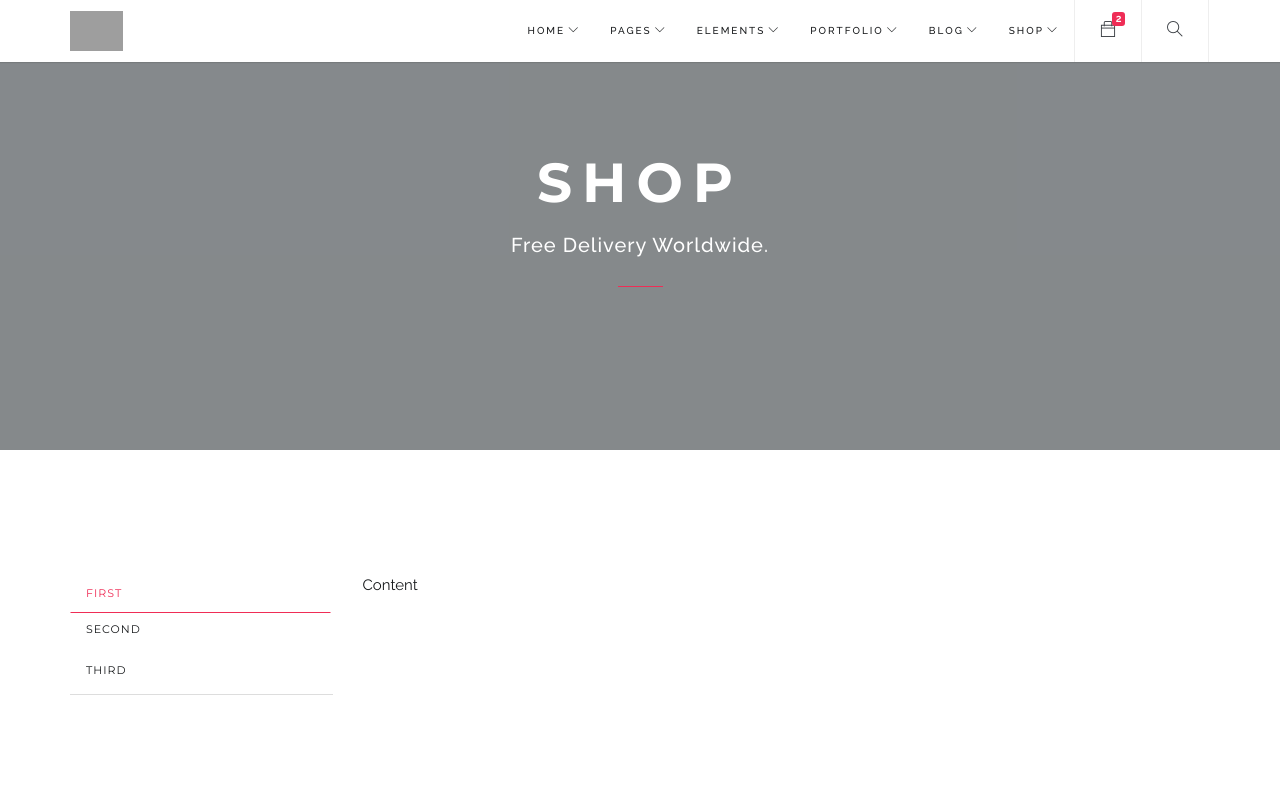
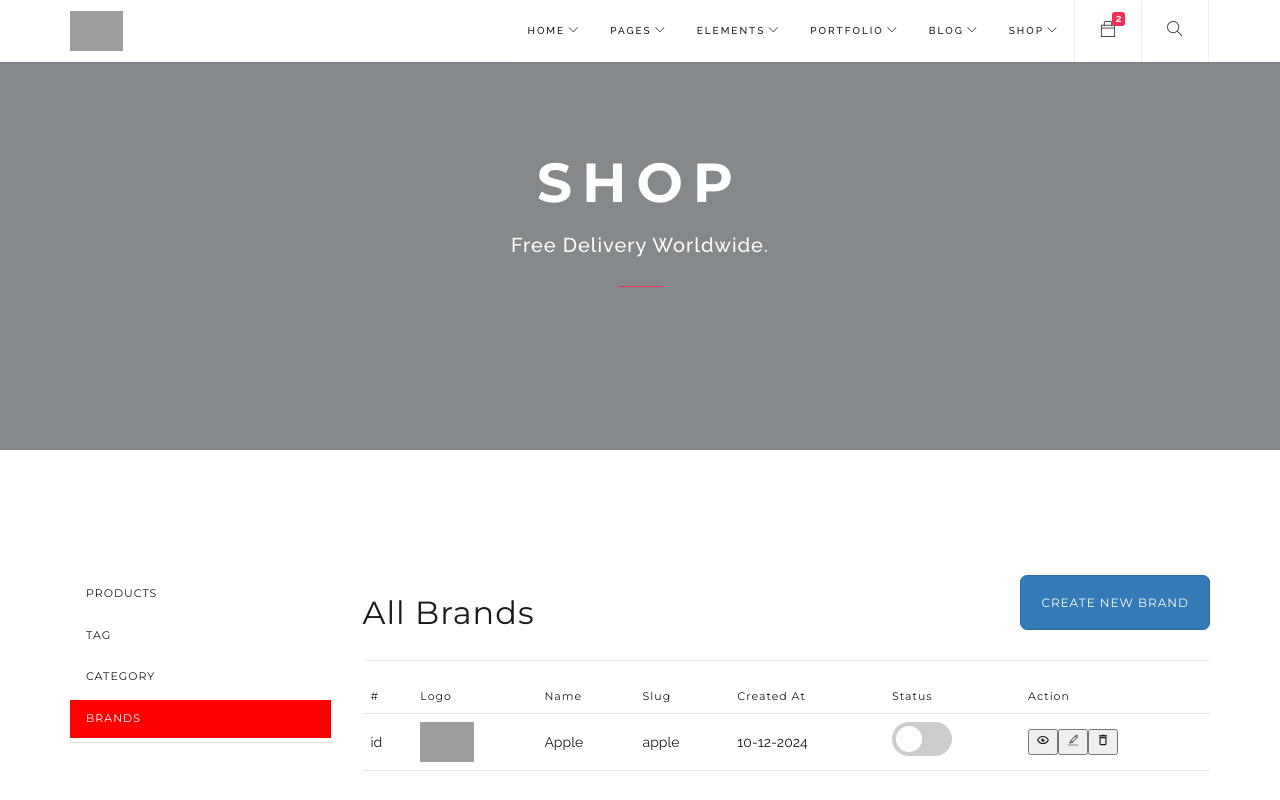
Before and after one commit to Nurunnahar1/shop-app-with-reactjs, a React (Vite) app: page /dashboard/brand in a window 1280 px wide. Shown: the top 800 px of the page. Built offline with nearby package versions, Linux system fonts and the light colour scheme; grey boxes are pictures that could not be loaded; a web font is replaced by a local one.

Commit message:
brand table ready

```diff
--- a/package.json
+++ b/package.json
@@ -14,6 +14,7 @@
     "react": "^18.3.1",
     "react-bootstrap": "^2.10.6",
     "react-dom": "^18.3.1",
+    "react-icons": "^5.3.0",
     "react-router-dom": "^7.0.1"
   },
   "devDependencies": {
--- a/src/App.css
+++ b/src/App.css
@@ -9,6 +9,23 @@
   }
 
   .admin-tabs li a.active {
-      background-color: red;
+      background-color: red !important;
       color: #fff;
   }
+
+  .data-header {
+      display: flex;
+      justify-content: space-between;
+  }
+
+  .data-header button {
+      padding: 0px 20px;
+      border-radius: 7px;
+  }
+
+  .table td {
+      vertical-align: middle !important;
+  }
+  .table td img{
+    height: 40px;
+  }
--- /dev/null
+++ b/src/components/ToggleSwitch.css
@@ -0,0 +1,62 @@
+ /* The switch - the box around the slider */
+ .switch {
+     position: relative;
+     display: inline-block;
+     width: 60px;
+     height: 34px;
+ }
+
+ /* Hide default HTML checkbox */
+ .switch input {
+     opacity: 0;
+     width: 0;
+     height: 0;
+ }
+
+ /* The slider */
+ .slider {
+     position: absolute;
+     cursor: pointer;
+     top: 0;
+     left: 0;
+     right: 0;
+     bottom: 0;
+     background-color: #ccc;
+     -webkit-transition: .4s;
+     transition: .4s;
+ }
+
+ .slider:before {
+     position: absolute;
+     content: "";
+     height: 26px;
+     width: 26px;
+     left: 4px;
+     bottom: 4px;
+     background-color: white;
+     -webkit-transition: .4s;
+     transition: .4s;
+ }
+
+ input:checked+.slider {
+     background-color: #2196F3;
+ }
+
+ input:focus+.slider {
+     box-shadow: 0 0 1px #2196F3;
+ }
+
+ input:checked+.slider:before {
+     -webkit-transform: translateX(26px);
+     -ms-transform: translateX(26px);
+     transform: translateX(26px);
+ }
+
+ /* Rounded sliders */
+ .slider.round {
+     border-radius: 34px;
+ }
+
+ .slider.round:before {
+     border-radius: 50%;
+ }
--- /dev/null
+++ b/src/components/ToggleSwitch.jsx
@@ -0,0 +1,14 @@
+
+import "./ToggleSwitch.css";
+const ToggleSwitch = () => {
+  return (
+    <>
+      <label className="switch">
+        <input type="checkbox" />
+        <span className="slider round"></span>
+      </label>
+    </>
+  );
+};
+
+export default ToggleSwitch;
--- a/src/pages/admin/Brand.jsx
+++ b/src/pages/admin/Brand.jsx
@@ -1,9 +1,61 @@
-
+import ToggleSwitch from "../../components/ToggleSwitch";
+import { BiShowAlt } from "react-icons/bi";
+import { CiEdit } from "react-icons/ci";
+import { MdDeleteOutline } from "react-icons/md";
 
 const Brand = () => {
   return (
-    <div>Brand</div>
-  )
-}
+    <>
+      <div className="data">
+        <div className="data-header">
+          <h2>All Brands</h2>
+          <button className="btn btn-primary">Create New Brand</button>
+        </div>
+        <hr />
+        <table className="table">
+          <thead>
+            <tr>
+              <th>#</th>
+              <th>Logo</th>
+              <th>Name</th>
+              <th>Slug</th>
+              <th>Created At</th>
+              <th>Status</th>
+              <th>Action</th>
+            </tr>
+          </thead>
+          <tbody>
+            <tr>
+              <td>id</td>
+              <td>
+                <img
+                  src="https://encrypted-tbn1.gstatic.com/images?q=tbn:ANd9GcTUNki_Kr141E0ie43RqlvEA-V22SZsSeDXK2TlofouDmQggqc9e--fUskRSPYJZ9Qrc77cN7vut8hIc55B163aRBKKo6g4YWXO3vjDaEk"
+                  alt=""
+                />
+              </td>
+              <td>Apple</td>
+              <td>apple</td>
+              <td>10-12-2024</td>
+              <td>
+                <ToggleSwitch />
+              </td>
+              <td>
+                <button>
+                  <BiShowAlt />
+                </button>
+                <button>
+                  <CiEdit />
+                </button>
+                <button>
+                  <MdDeleteOutline />
+                </button>
+              </td>
+            </tr>
+          </tbody>
+        </table>
+      </div>
+    </>
+  );
+};
 
-export default Brand
+export default Brand;
--- a/src/pages/admin/Dashboard.jsx
+++ b/src/pages/admin/Dashboard.jsx
@@ -1,3 +1,4 @@
+import { NavLink, Outlet } from "react-router-dom";
 import Bradcrumb from "../../components/Bradcrumb";
 
 const Dashboard = () => {
@@ -11,31 +12,28 @@ const Dashboard = () => {
             <div className="row">
               <div className="col-md-3">
                 <ul role="tablist" className="admin-tabs nav nav-tabs outline">
-                  <li role="presentation" className="active">
-                    <a href="#first-tab-2" role="tab" data-toggle="tab">
-                      First
-                    </a>
+                  <li role="presentation">
+                    <NavLink to="createproduct">Products</NavLink>
                   </li>
                   <li role="presentation">
-                    <a href="#second-tab-2" role="tab" data-toggle="tab">
-                      Second
-                    </a>
+                    <NavLink to="tag">Tag</NavLink>
                   </li>
                   <li role="presentation">
-                    <a href="#third-tab-2" role="tab" data-toggle="tab">
-                      Third
-                    </a>
+                    <NavLink to="category">Category</NavLink>
+                  </li>
+                  <li role="presentation">
+                    <NavLink to="brand">Brands</NavLink>
                   </li>
                 </ul>
               </div>
-              <div className="col-md-9">Content</div>
-
-
+              <div className="col-md-9">
+                <Outlet />
               </div>
             </div>
-            {/* end of row*/}
           </div>
-          {/* end of section content*/}
+          {/* end of row*/}
+        </div>
+        {/* end of section content*/}
 
         {/* end of container*/}
       </section>
```
Also changed, not shown: 1 other file (tests, documents, lock files or other folders).
